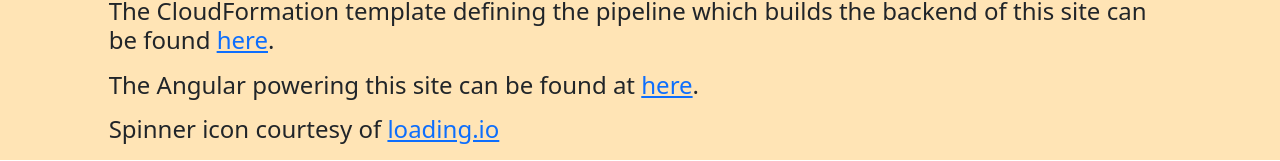
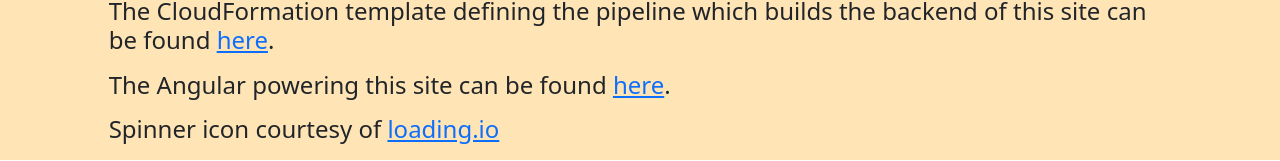
Before and after one commit to badgerduke/hvgn-frontend-ng, an Angular app: page /about in a window 1280 px wide. Shown: the part 265-426 px from the top of the page. Built offline with nearby package versions, Linux system fonts and the light colour scheme.

Commit message:
FIXED added Angular github repo to About page

```diff
--- a/src/app/about-view/about.component.html
+++ b/src/app/about-view/about.component.html
@@ -19,7 +19,7 @@
         target=”_blank”>here</a>.
       </p>
       <p class="text-justify offset-1 col-10 offset-1">
-        The Angular powering this site can be found at
+        The Angular powering this site can be found
         <a href="https://github.com/badgerduke/hvgn-frontend-ng"
         target=”_blank”>here</a>.
       </p>
```
